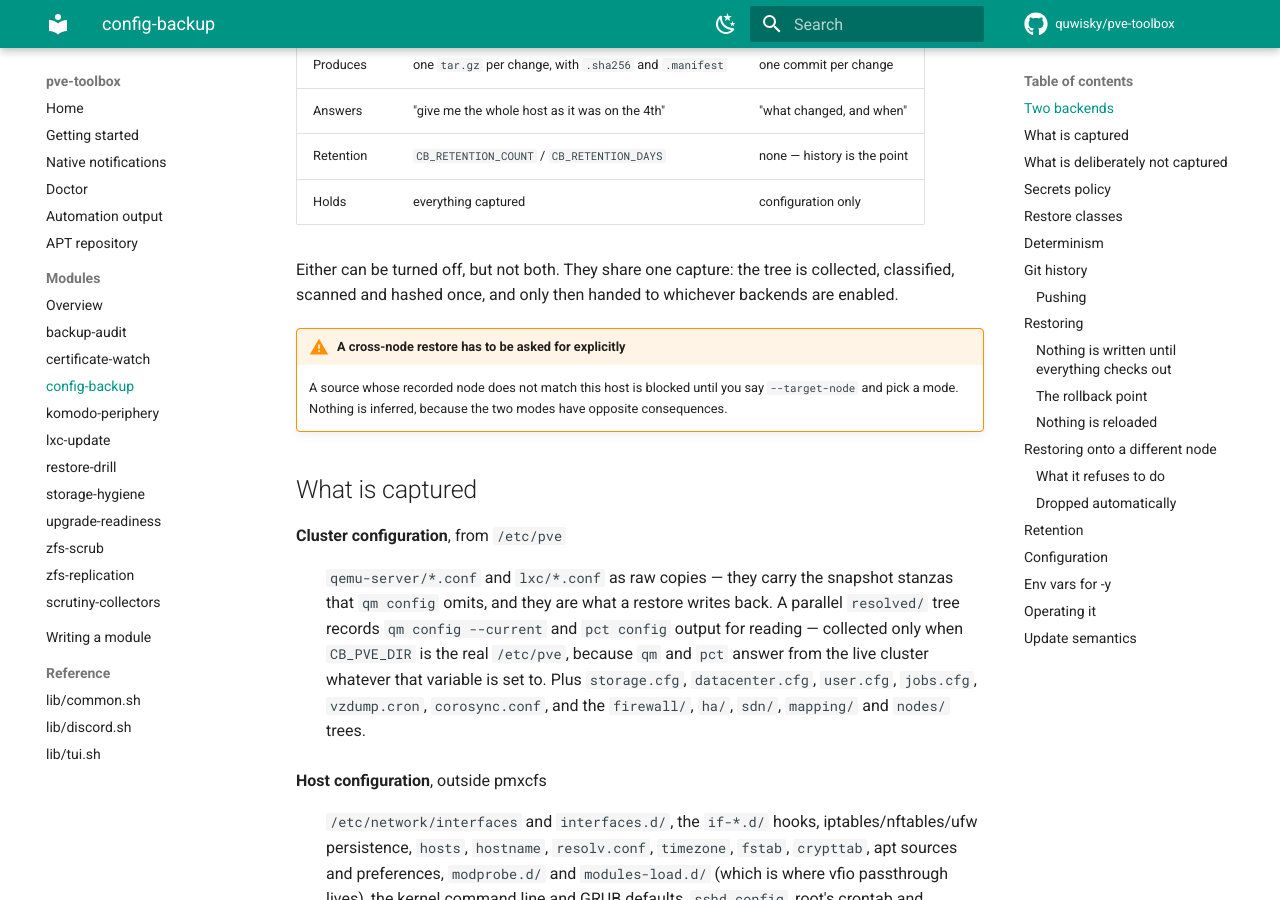
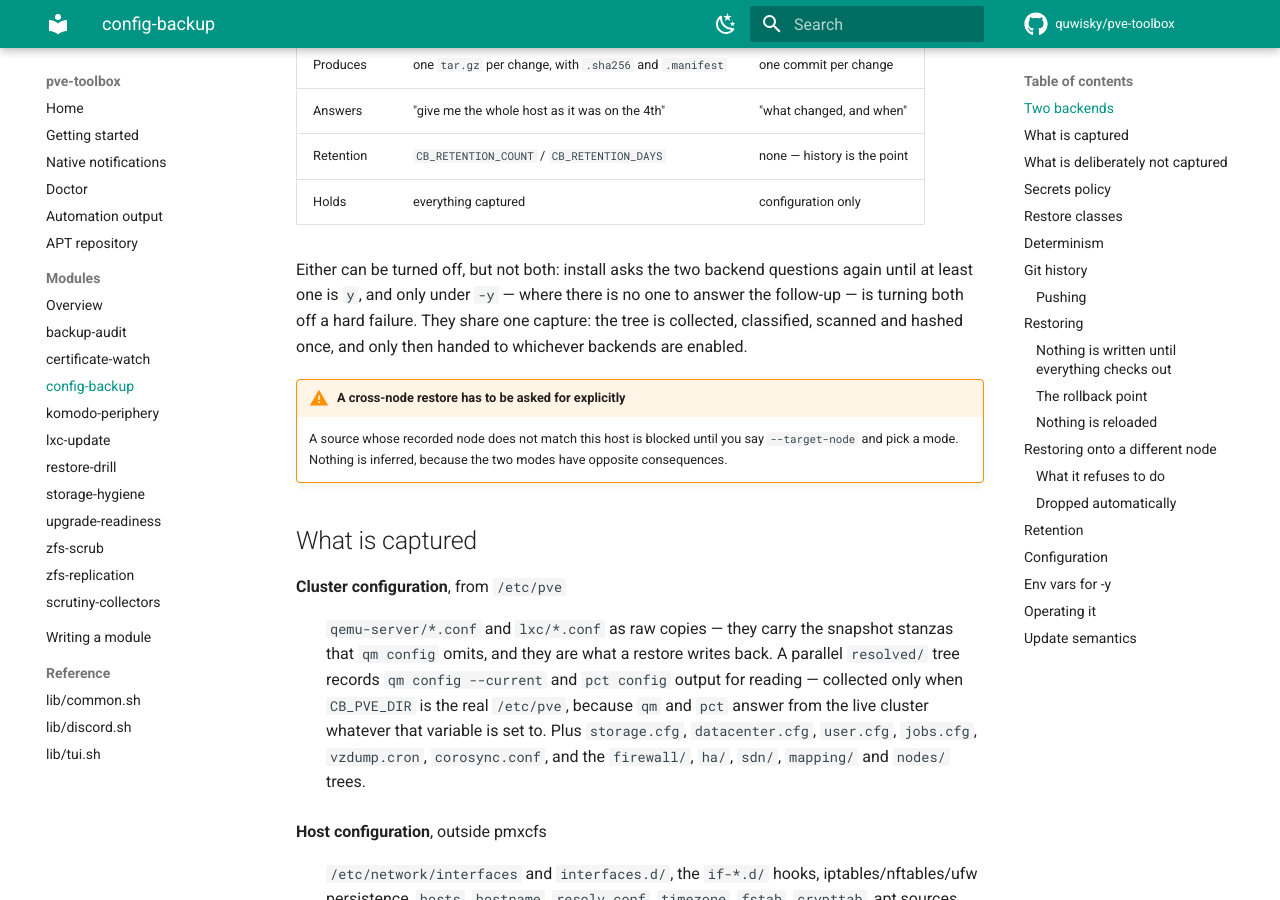
Before and after one commit to quwisky/pve-toolbox, an MkDocs documentation site: the page built from docs/modules/config-backup.md, in a window 1280 px wide and 900 px high, scrolled down 588 px. Built offline with MkDocs 1.6.1 and Material for MkDocs 9.7.7, drawn with Linux system fonts in a browser that asks for light colours; comment, search, counter and statistics services are not loaded; some of the changed text lies outside the part shown.

Commit message:
docs(input): describe validated prompts for config-backup and scrutiny-collectors
config-backup's backend gate re-asks interactively and dies only under -y; a
credential-bearing or cleartext git remote is now rejected before the push
question is asked; CB_SCHEDULE is validated with systemd-analyze calendar.
scrutiny-collectors documents the http(s) endpoint requirement, the required
host id, and per-collector schedule validation. zfs-replication's page was
already updated in 5e0dbda.

````diff
--- a/docs/modules/config-backup.md
+++ b/docs/modules/config-backup.md
@@ -28,9 +28,11 @@ Unit        pve-toolbox-config-backup.{service,timer}
 | Retention | `CB_RETENTION_COUNT` / `CB_RETENTION_DAYS` | none — history is the point |
 | Holds | everything captured | configuration only |
 
-Either can be turned off, but not both. They share one capture: the tree is
-collected, classified, scanned and hashed once, and only then handed to
-whichever backends are enabled.
+Either can be turned off, but not both: install asks the two backend
+questions again until at least one is `y`, and only under `-y` — where there
+is no one to answer the follow-up — is turning both off a hard failure. They
+share one capture: the tree is collected, classified, scanned and hashed once,
+and only then handed to whichever backends are enabled.
 
 !!! warning "A cross-node restore has to be asked for explicitly"
 
@@ -213,10 +215,12 @@ journal.
 !!! warning "Do not put a credential in the remote URL"
 
     `https://<token>@host/repo.git` is the habitual way to configure a remote,
-    and install refuses it — along with any other userinfo, and any `http://`
-    remote, which would send both the token and the whole host configuration in
-    cleartext. Git would otherwise write the credential verbatim into
-    `.git/config`, re-apply it on every run, and print it in `status --long`.
+    and install refuses it at the remote prompt — before it ever asks about
+    pushing — along with any other userinfo, and any `http://`, `git://` or
+    `ftp(s)://` remote, which would send both the token and the whole host
+    configuration in cleartext. Git would otherwise write the credential
+    verbatim into `.git/config`, re-apply it on every run, and print it in
+    `status --long`.
 
 ```bash
 pve-config-backup log          # commit history
@@ -434,6 +438,10 @@ directories are refused; use a dedicated child directory instead. The same
 check follows existing symlinks, so a harmless-looking path cannot redirect a
 recursive operation onto a protected root.
 
+`CB_SCHEDULE` is validated with `systemd-analyze calendar` at the prompt, the
+same check every other module's timer gets, so a typo is caught before the
+timer is written rather than surfacing as a unit that never fires.
+
 ## Env vars for `-y`
 
 | Variable | Default | Meaning |
````
Also changed, not shown: docs/modules/scrutiny-collectors.md (+7 -1 lines).
